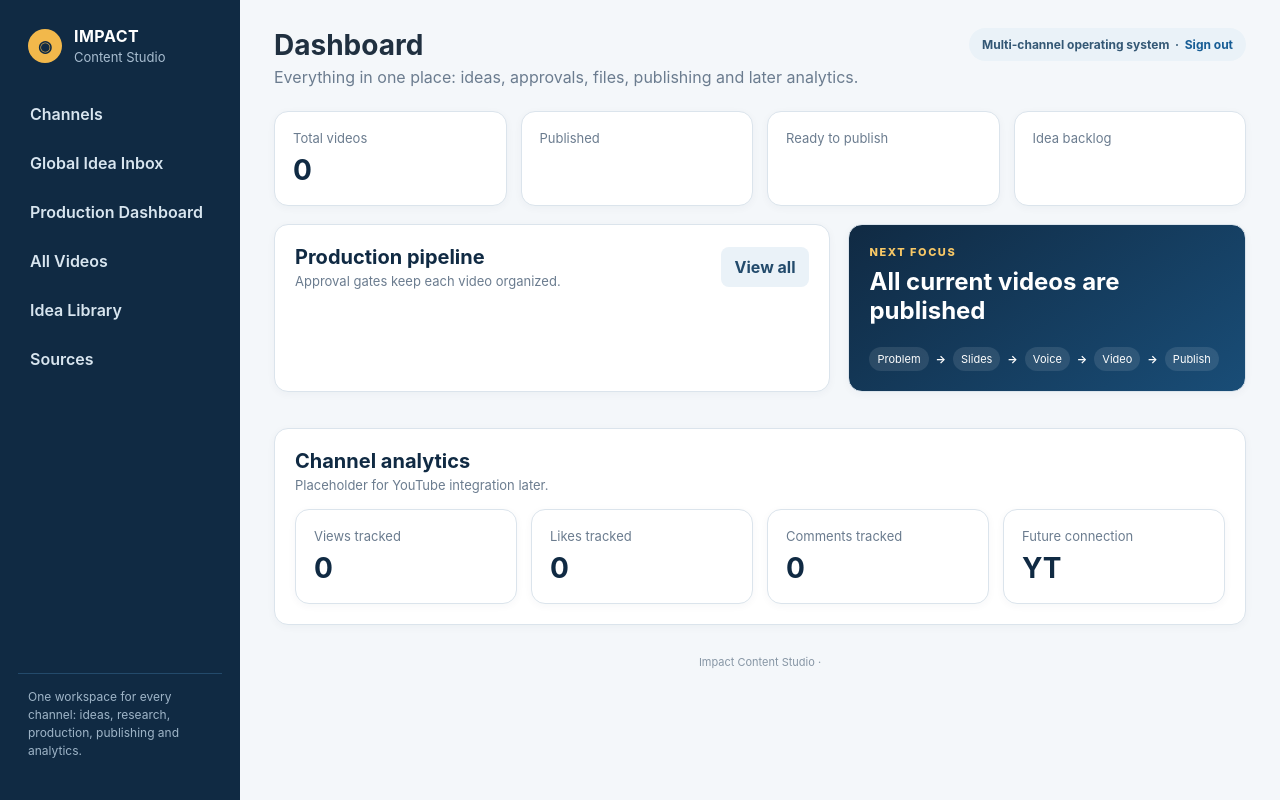
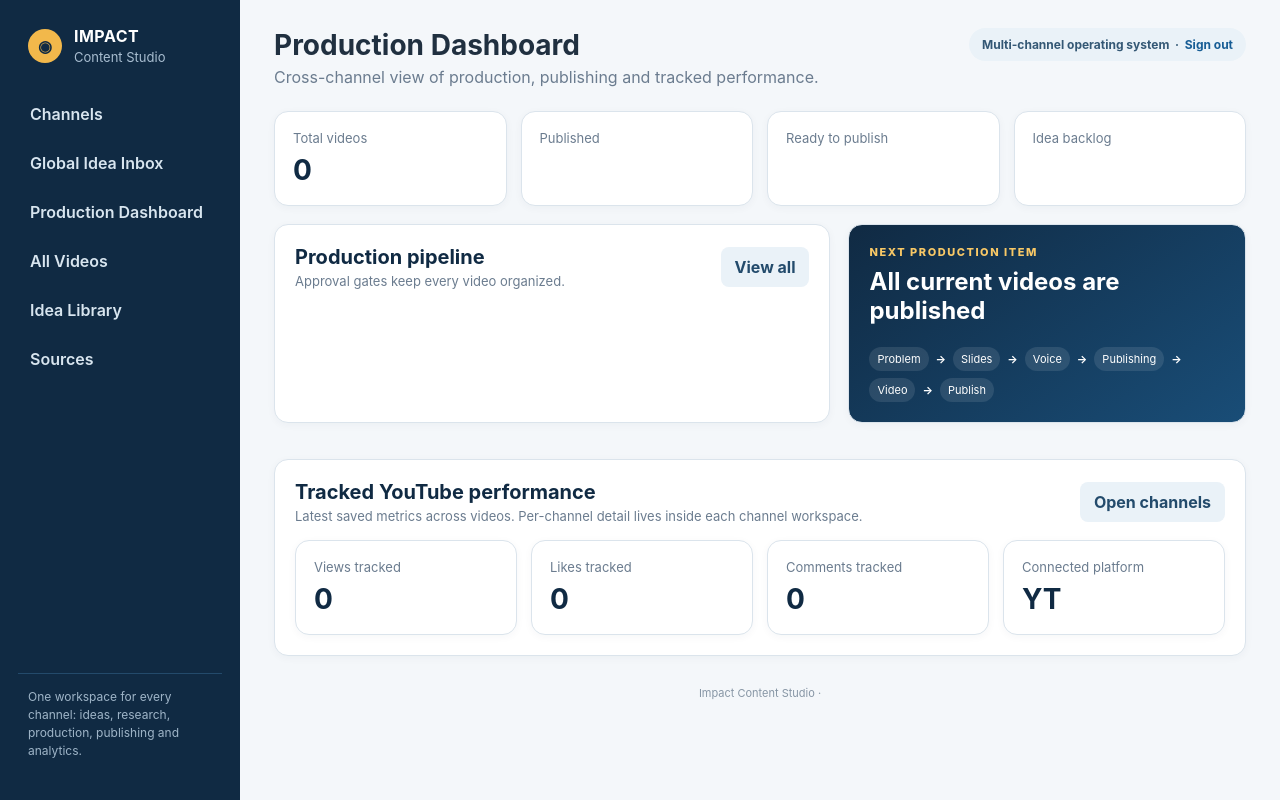
Before and after one commit to bonkiran/real-life-iq-studio, a Python web app: template templates/dashboard.html in a window 1280 px wide. Run offline with Jinja, Linux system fonts and the light colour scheme; the template is opened without the code that fills it, so the values that code supplies are empty.

Commit message:
Update dashboard for multi-channel studio

```diff
--- a/templates/dashboard.html
+++ b/templates/dashboard.html
@@ -1,6 +1,6 @@
 {% extends 'base.html' %}
-{% block page_title %}Dashboard{% endblock %}
-{% block page_subtitle %}Everything in one place: ideas, approvals, files, publishing and later analytics.{% endblock %}
+{% block page_title %}Production Dashboard{% endblock %}
+{% block page_subtitle %}Cross-channel view of production, publishing and tracked performance.{% endblock %}
 {% block content %}
 <div class="stats-grid">
   <div class="stat-card"><span>Total videos</span><strong>{{ videos|length }}</strong></div>
@@ -11,7 +11,7 @@
 
 <div class="two-col">
   <section class="panel">
-    <div class="panel-head"><div><h2>Production pipeline</h2><p>Approval gates keep each video organized.</p></div><a class="button secondary" href="{{ url_for('videos') }}">View all</a></div>
+    <div class="panel-head"><div><h2>Production pipeline</h2><p>Approval gates keep every video organized.</p></div><a class="button secondary" href="{{ url_for('videos') }}">View all</a></div>
     <div class="video-list">
     {% for v in videos %}
       <a class="video-row" href="{{ url_for('video_detail', video_id=v.id) }}">
@@ -24,7 +24,7 @@
   </section>
 
   <section class="panel focus-panel">
-    <div class="eyebrow">NEXT FOCUS</div>
+    <div class="eyebrow">NEXT PRODUCTION ITEM</div>
     {% if next_video %}
       <h2>#{{ next_video.number }} — {{ next_video.topic }}</h2>
       <p>{{ next_video.problem or 'Define the problem first, then move through the approval gates.' }}</p>
@@ -33,18 +33,18 @@
       <h2>All current videos are published</h2>
     {% endif %}
     <div class="mini-flow">
-      <span>Problem</span><b>→</b><span>Slides</span><b>→</b><span>Voice</span><b>→</b><span>Video</span><b>→</b><span>Publish</span>
+      <span>Problem</span><b>→</b><span>Slides</span><b>→</b><span>Voice</span><b>→</b><span>Publishing</span><b>→</b><span>Video</span><b>→</b><span>Publish</span>
     </div>
   </section>
 </div>
 
 <section class="panel">
-  <div class="panel-head"><div><h2>Channel analytics</h2><p>Placeholder for YouTube integration later.</p></div></div>
+  <div class="panel-head"><div><h2>Tracked YouTube performance</h2><p>Latest saved metrics across videos. Per-channel detail lives inside each channel workspace.</p></div><a class="button secondary" href="{{ url_for('channels') }}">Open channels</a></div>
   <div class="stats-grid mini">
     <div class="stat-card"><span>Views tracked</span><strong>{{ metric.views or 0 }}</strong></div>
     <div class="stat-card"><span>Likes tracked</span><strong>{{ metric.likes or 0 }}</strong></div>
     <div class="stat-card"><span>Comments tracked</span><strong>{{ metric.comments or 0 }}</strong></div>
-    <div class="stat-card"><span>Future connection</span><strong>YT</strong></div>
+    <div class="stat-card"><span>Connected platform</span><strong>YT</strong></div>
   </div>
 </section>
 {% endblock %}
```
